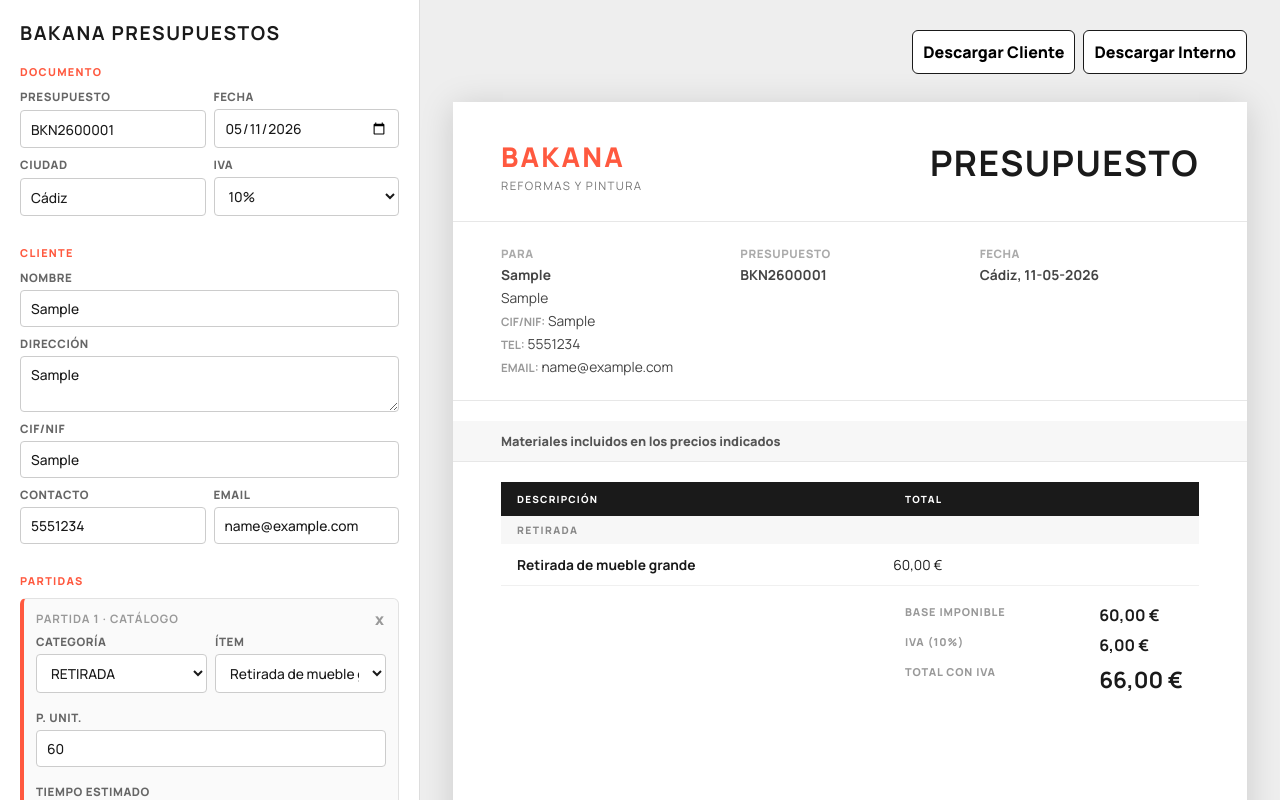
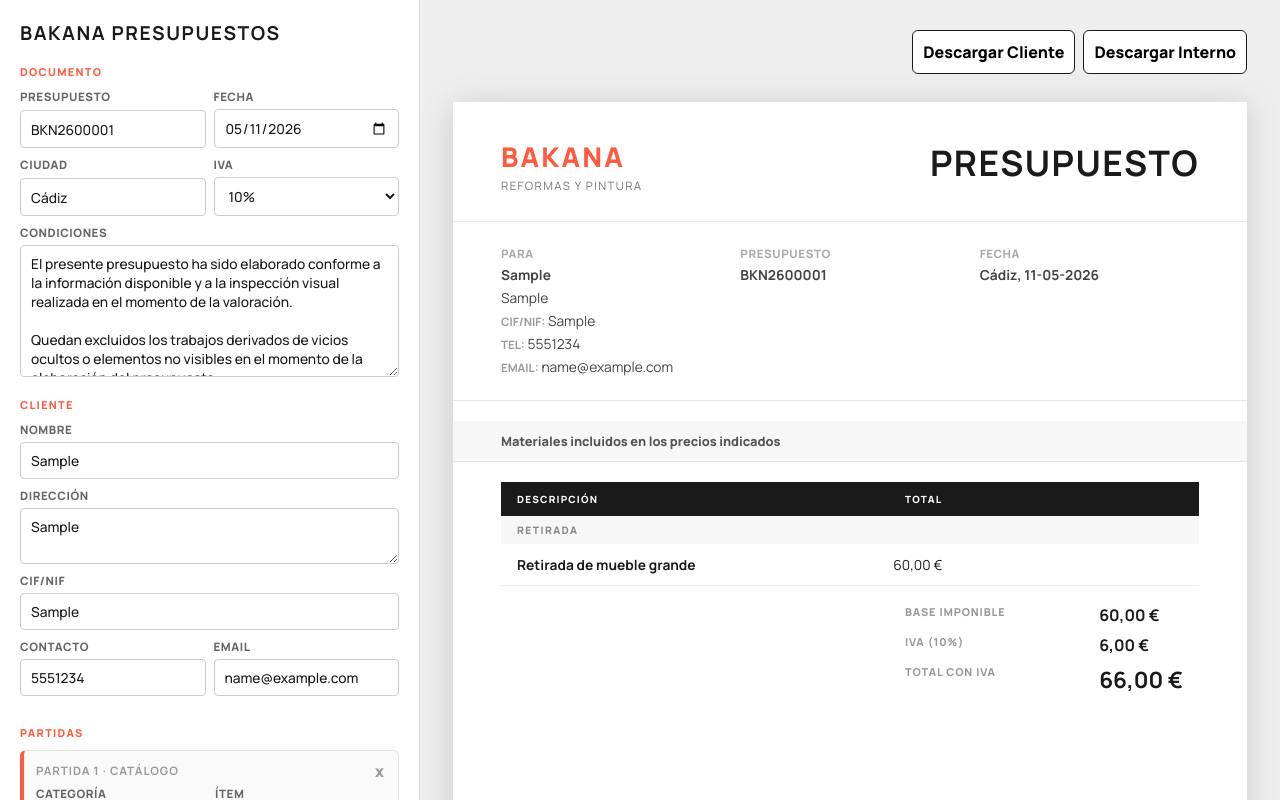
Before and after one commit to isravg22/Bakana, a Next.js app: page / in a window 1280 px wide. Both pictures are taken after typing "Sample", "Sample", "Sample", "5551234", "name@example.com" into the empty fields and a click on the button "+ Del catálogo". Shown: the top 800 px of the page. Built offline with nearby package versions, Linux system fonts and the light colour scheme.

Commit message:
Conditions and sidebar fix

```diff
--- a/app/page.tsx
+++ b/app/page.tsx
@@ -47,7 +47,13 @@ export default function Page() {
   const [catalogStatus, setCatalogStatus] = useState<CatalogStatus>({ text: "Conectando con Google Sheets...", kind: "loading" });
   const [driveStatus, setDriveStatus] = useState("");
   const [nextId, setNextId] = useState(1);
-  const [meta, setMeta] = useState<PresupuestoMeta>({ num: "BKN2600001", ciudad: "Cádiz", fecha: today(), ivaPct: 10 });
+  const [meta, setMeta] = useState<PresupuestoMeta>({
+    num: "BKN2600001",
+    ciudad: "Cádiz",
+    fecha: today(),
+    ivaPct: 10,
+    condiciones: "El presente presupuesto ha sido elaborado conforme a la información disponible y a la inspección visual realizada en el momento de la valoración.\n\nQuedan excluidos los trabajos derivados de vicios ocultos o elementos no visibles en el momento de la elaboración del presupuesto.\n\nLas actuaciones adicionales serán comunicadas al cliente y presupuestadas de manera independiente, quedando supeditadas a su aprobación previa.\n\nLa aceptación del presente presupuesto implica la conformidad con las condiciones aquí descritas."
+  });
   const [cliente, setCliente] = useState<Cliente>({ nombre: "", direccion: "", cif: "", contacto: "", email: "" });
   const [partidas, setPartidas] = useState<Partida[]>([]);
   const [gastos, setGastos] = useState<Gastos>(initialGastos);
--- a/src/components/ClientDocument.tsx
+++ b/src/components/ClientDocument.tsx
@@ -55,7 +55,7 @@ export function ClientDocument({ meta, cliente, partidas, subtotal, iva, total }
                     {partida.tiempo && <small><b>Tiempo estimado:</b> {partida.tiempo}</small>}
                   </div>
 
-                  <span>{toNumber(partida.precio) > 0 ? fmt(toNumber(partida.precio)) : "—"}</span>
+                  <span>{lineTotal > 0 ? fmt(lineTotal) : "—"}</span>
 
                 </div>
               </div>
@@ -76,10 +76,9 @@ export function ClientDocument({ meta, cliente, partidas, subtotal, iva, total }
 
       <article className="page conditions" id="doc-condiciones">
         <h3>Condiciones</h3>
-        <p>El presente presupuesto ha sido elaborado conforme a la información disponible y a la inspección visual realizada en el momento de la valoración.</p>
-        <p>Quedan excluidos los trabajos derivados de vicios ocultos o elementos no visibles en el momento de la elaboración del presupuesto.</p>
-        <p>Las actuaciones adicionales serán comunicadas al cliente y presupuestadas de manera independiente, quedando supeditadas a su aprobación previa.</p>
-        <p>La aceptación del presente presupuesto implica la conformidad con las condiciones aquí descritas.</p>
+        {meta.condiciones.split("\n\n").map((paragraph, i) => (
+          <p key={i}>{paragraph}</p>
+        ))}
       </article>
     </>
   );
--- a/src/components/Sidebar.tsx
+++ b/src/components/Sidebar.tsx
@@ -67,6 +67,7 @@ export function Sidebar(props: Props) {
             </select>
           </label>
         </div>
+        <label>Condiciones<textarea rows={6} value={props.meta.condiciones} onChange={e => props.onMeta({ condiciones: e.target.value })} /></label>
       </section>
 
       <section>
@@ -108,7 +109,9 @@ export function Sidebar(props: Props) {
                   <label>Descripción<input value={partida.desc} onChange={e => props.onUpdatePartida(partida.id, { desc: e.target.value })} /></label>
                 )}
 
-                <div className="grid-1">
+                <div className="grid-3">
+                  <label>Cantidad<input type="number" value={partida.cant} onChange={e => props.onUpdatePartida(partida.id, { cant: e.target.value })} /></label>
+                  <label>Unid.<input value={partida.unid} onChange={e => props.onUpdatePartida(partida.id, { unid: e.target.value })} /></label>
                   <label>P. Unit.<input type="number" step="0.01" value={partida.precio} readOnly={partida.tipo === "catalogo"} onChange={e => partida.tipo !== "catalogo" && props.onUpdatePartida(partida.id, { precio: e.target.value })} /></label>
                 </div>
                 <label>Tiempo estimado<input value={partida.tiempo} placeholder="Ej. 2 días, 1 semana..." onChange={e => props.onUpdatePartida(partida.id, { tiempo: e.target.value })} /></label>
--- a/src/types.ts
+++ b/src/types.ts
@@ -31,6 +31,7 @@ export type PresupuestoMeta = {
   ciudad: string;
   fecha: string;
   ivaPct: number;
+  condiciones: string;
 };
 
 export type Gastos = {
```
